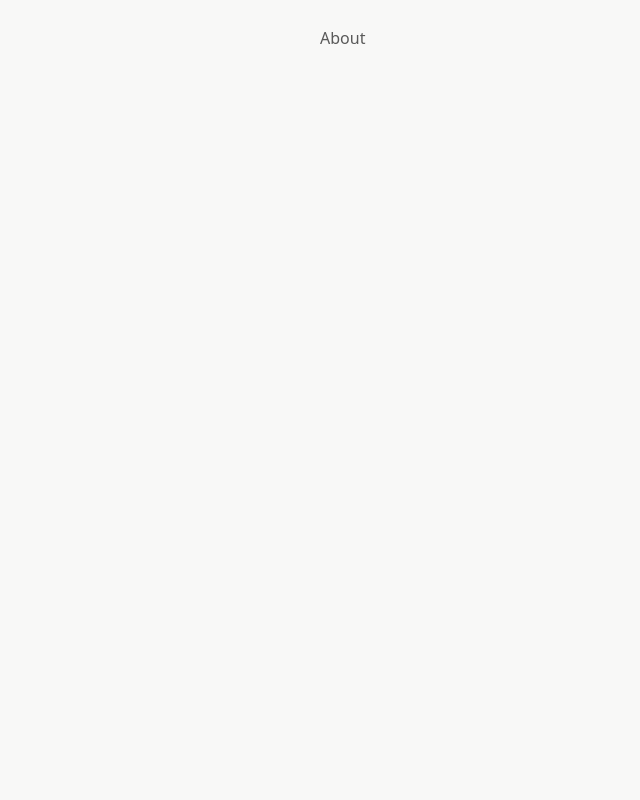
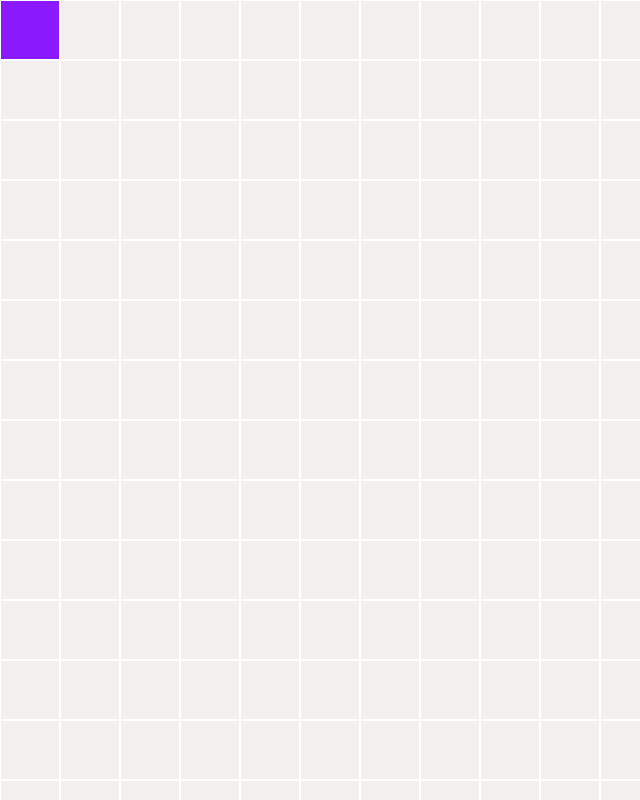
Before and after one commit to jmurrah/personal-portfolio-v2, a React (Vite) app: page /about in a window 1280 px wide. Shown: the whole page, without its empty margins (0-640 px from the left). Built offline with nearby package versions, Linux system fonts and the light colour scheme.

Commit message:
background

```diff
--- /dev/null
+++ b/src/components/TileBackground.tsx
@@ -0,0 +1,68 @@
+// src/components/TileBackground.tsx
+
+import React, { useEffect, useRef } from 'react';
+import '../tileBackground.css'; // adjust path if needed
+
+interface TileBackgroundProps {
+  tileSize?: number;
+  tileGap?: number;
+  tileBg?: string;
+  hoverColor?: string;
+  fadeDuration?: string;
+}
+
+const TileBackground: React.FC<TileBackgroundProps> = ({
+  tileSize = 16,
+  tileGap = 0,
+  fadeDuration = '1s',
+}) => {
+  const containerRef = useRef<HTMLDivElement>(null);
+
+  useEffect(() => {
+    const container = containerRef.current;
+    if (!container) return;
+
+    const setStyles = () => {
+      document.documentElement.style.setProperty('--tile-size', `${tileSize}px`);
+      document.documentElement.style.setProperty('--tile-gap', `${tileGap}px`);
+      document.documentElement.style.setProperty('--fade-duration', fadeDuration);
+    };
+    setStyles();
+
+    const cols = Math.ceil(window.innerWidth / (tileSize + tileGap));
+    const rows = Math.ceil(window.innerHeight / (tileSize + tileGap));
+    const total = cols * rows;
+
+    // Clear existing if any
+    container.innerHTML = '';
+
+    for (let i = 0; i < total; i++) {
+      const tile = document.createElement('div');
+      tile.className = 'tile';
+      container.append(tile);
+    }
+
+    const handleResize = () => {
+      const newCols = Math.ceil(window.innerWidth / (tileSize + tileGap));
+      const newRows = Math.ceil(window.innerHeight / (tileSize + tileGap));
+      const newTotal = newCols * newRows;
+      if (newTotal === container.children.length) return;
+      // repopulate quickly
+      container.innerHTML = '';
+      for (let i = 0; i < newTotal; i++) {
+        const tile = document.createElement('div');
+        tile.className = 'tile';
+        container.append(tile);
+      }
+    };
+
+    window.addEventListener('resize', handleResize);
+    return () => {
+      window.removeEventListener('resize', handleResize);
+    };
+  }, [tileSize, tileGap, fadeDuration]);
+
+  return <div ref={containerRef} className="tile-bg-container" />;
+};
+
+export default TileBackground;
--- a/src/layouts/AppLayout.tsx
+++ b/src/layouts/AppLayout.tsx
@@ -1,12 +1,14 @@
 import { Outlet } from 'react-router-dom';
+import TileBackground from '@/components/TileBackground';
 import PreloadAssets from '@/components/PreloadAssets';
 
 export default function AppLayout() {
   return (
     <>
+      <TileBackground tileSize={60} tileGap={0} fadeDuration="0.75s" />
       <PreloadAssets />
-      <main className="flex justify-center items-center w-full custom-margin">
-        <div className="w-full max-w-2xl p-4 min-h-fit">
+      <main className="flex justify-center items-center custom-margin w-full">
+        <div className="w-full max-w-2xl p-4 min-h-fit relative">
           <Outlet />
         </div>
       </main>
--- a/src/pages/Home.tsx
+++ b/src/pages/Home.tsx
@@ -79,7 +79,7 @@ export default function Home() {
               direction="left"
               delay={100}
               triggerExit={cardsExiting}
-              className={`h-56 flex flex-col justify-between w-80 shrink-0 ${hideCards ? 'hidden' : ''}`}
+              className={`z-100 h-56 flex flex-col justify-between w-80 shrink-0 ${hideCards ? 'hidden' : ''}`}
               onExitComplete={handleCardExited}
             >
               <h1 className="text-[color:var(--primary)] text-4xl font-bold">Jacob Murrah</h1>
@@ -110,7 +110,7 @@ export default function Home() {
                 />
                 Atlanta, GA
               </p>
-              <a href="mailto:jacob@murrah.dev" className="flex items-center gap-2">
+              <a href="mailto:jacob@murrah.dev" className="flex items-center gap-2 w-fit">
                 <SvgIcon
                   src="/icons/MailIcon.svg"
                   alt="Email Icon"
@@ -125,7 +125,7 @@ export default function Home() {
               direction="left"
               delay={350}
               triggerExit={cardsExiting}
-              className={`flex justify-between items-center ${hideCards ? 'hidden' : ''}`}
+              className={`z-100 flex justify-between items-center ${hideCards ? 'hidden' : ''}`}
               onExitComplete={handleCardExited}
             >
               <SvgIcon href="https://github.com/jmurrah" src="/icons/GitHubIcon.svg" alt="GitHub" />
@@ -159,7 +159,7 @@ export default function Home() {
               direction="right"
               delay={600}
               triggerExit={cardsExiting}
-              className={hideCards ? 'hidden' : ''}
+              className={`z-100 ${hideCards ? 'hidden' : ''}`}
               onExitComplete={handleCardExited}
             >
               <p className="text-[color:var(--primary)]">Currently ↓</p>
@@ -168,14 +168,14 @@ export default function Home() {
             </AnimatedCard>
           </div>
           <div className="flex flex-col gap-4 w-full">
-            <div style={tabsAnimation.style} className="w-full">
+            <div style={tabsAnimation.style} className="z-100 w-full">
               <Tabs onTabClick={handleTabClick} readyToExpand={readyToShowTab} />
             </div>
             <AnimatedCard
               direction="right"
               delay={1350}
               triggerExit={cardsExiting}
-              className={`h-full ${hideCards ? 'hidden' : ''}`}
+              className={`z-100 h-full ${hideCards ? 'hidden' : ''}`}
               onExitComplete={handleCardExited}
             >
               <ThemeToggle />
@@ -187,7 +187,7 @@ export default function Home() {
           direction="bottom"
           delay={850}
           triggerExit={cardsExiting}
-          className={`w-full flex flex-col gap-4 ${hideCards ? 'hidden' : ''}`}
+          className={`z-100 w-full flex flex-col gap-4 ${hideCards ? 'hidden' : ''}`}
           onExitComplete={handleCardExited}
         >
           <h2>Technologies</h2>
--- /dev/null
+++ b/src/tileBackground.css
@@ -0,0 +1,32 @@
+:root {
+  --fade-duration: 0.1s;
+  --tile-size: 48px;
+  --tile-gap: 0px;
+}
+
+.tile-bg-container {
+  position: fixed;
+  top: 0;
+  left: 0;
+  width: 100vw;
+  height: 100vh;
+  display: grid;
+  grid-template-columns: repeat(auto-fill, minmax(var(--tile-size), var(--tile-size)));
+  grid-auto-rows: var(--tile-size);
+  gap: var(--tile-gap);
+  z-index: 10;
+}
+
+.tile-bg-container .tile {
+  border-width: 1px;
+  border-color: var(--bg-light);
+  width: var(--tile-size);
+  height: var(--tile-size);
+  background: var(--bg-dark);
+  transition: background-color var(--fade-duration) ease;
+}
+
+.tile-bg-container .tile:hover {
+  background: var(--primary);
+  transition: none;
+}
```
Also changed, not shown: src/components/NavCard/Animations/ExpandableCard/ExpandableCard.css (+2 -5 lines), src/hooks/usePreloadImages.ts (line endings or trailing spaces), src/index.css (line endings or trailing spaces).
